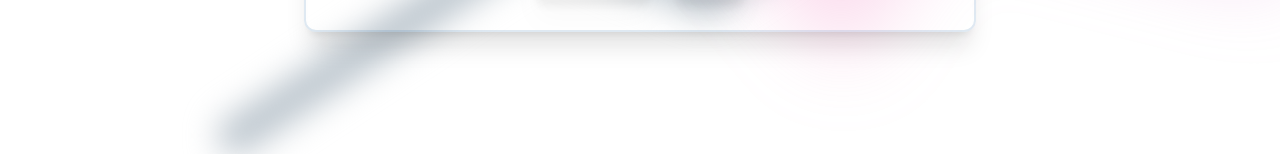
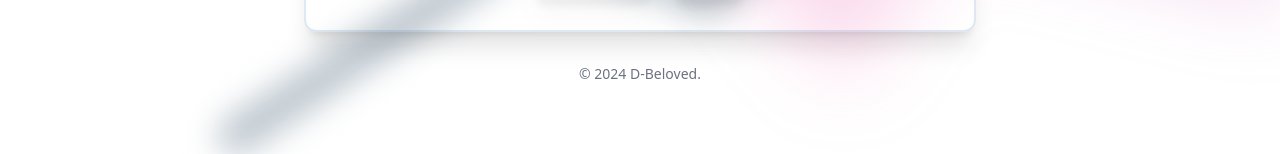
Before and after one commit to d-beloved/my-fx-rates, a React (Vite) app: page / in a window 1280 px wide. Shown: the part 666-820 px from the top of the page. Built offline with nearby package versions, Linux system fonts and the light colour scheme.

Commit message:
add readme

```diff
--- a/index.html
+++ b/index.html
@@ -2,7 +2,7 @@
 <html lang="en">
 	<head>
 		<meta charset="UTF-8" />
-		<link rel="icon" type="image/svg+xml" href="/vite.svg" />
+		<link rel="icon" type="image/svg+xml" href="src/assets/currency.svg" />
 		<meta name="viewport" content="width=device-width, initial-scale=1.0" />
 		<title>FX-Rates</title>
 	</head>
--- a/src/App.tsx
+++ b/src/App.tsx
@@ -44,6 +44,19 @@ const App: React.FC = () => {
 					className="relative left-[calc(50%+3rem)] aspect-[1155/678] w-[36.125rem] -translate-x-1/2 bg-gradient-to-tr from-[#ff80b5] to-[#9089fc] opacity-30 sm:left-[calc(50%+36rem)] sm:w-[72.1875rem]"
 				/>
 			</div>
+			<footer className="text-center text-sm text-gray-500">
+				<p>
+					&copy; 2024{" "}
+					<a
+						className="hover:underline"
+						href="https://github.com/d-beloved/my-fx-rates"
+						target="_blank"
+						rel="noreferrer"
+					>
+						D-Beloved.{" "}
+					</a>
+				</p>
+			</footer>
 		</div>
 	);
 };
```
Also changed, not shown: 1 other file (tests, documents, lock files or other folders).
